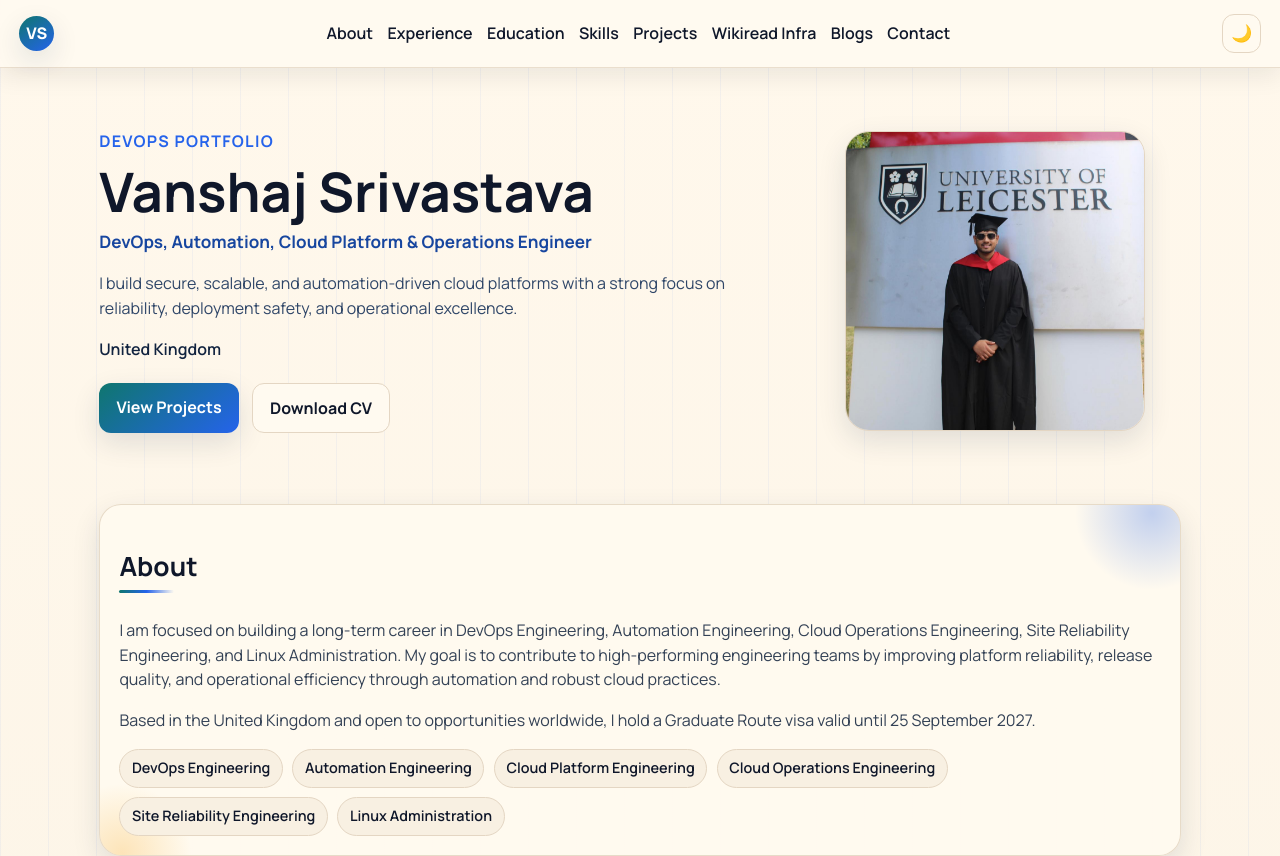
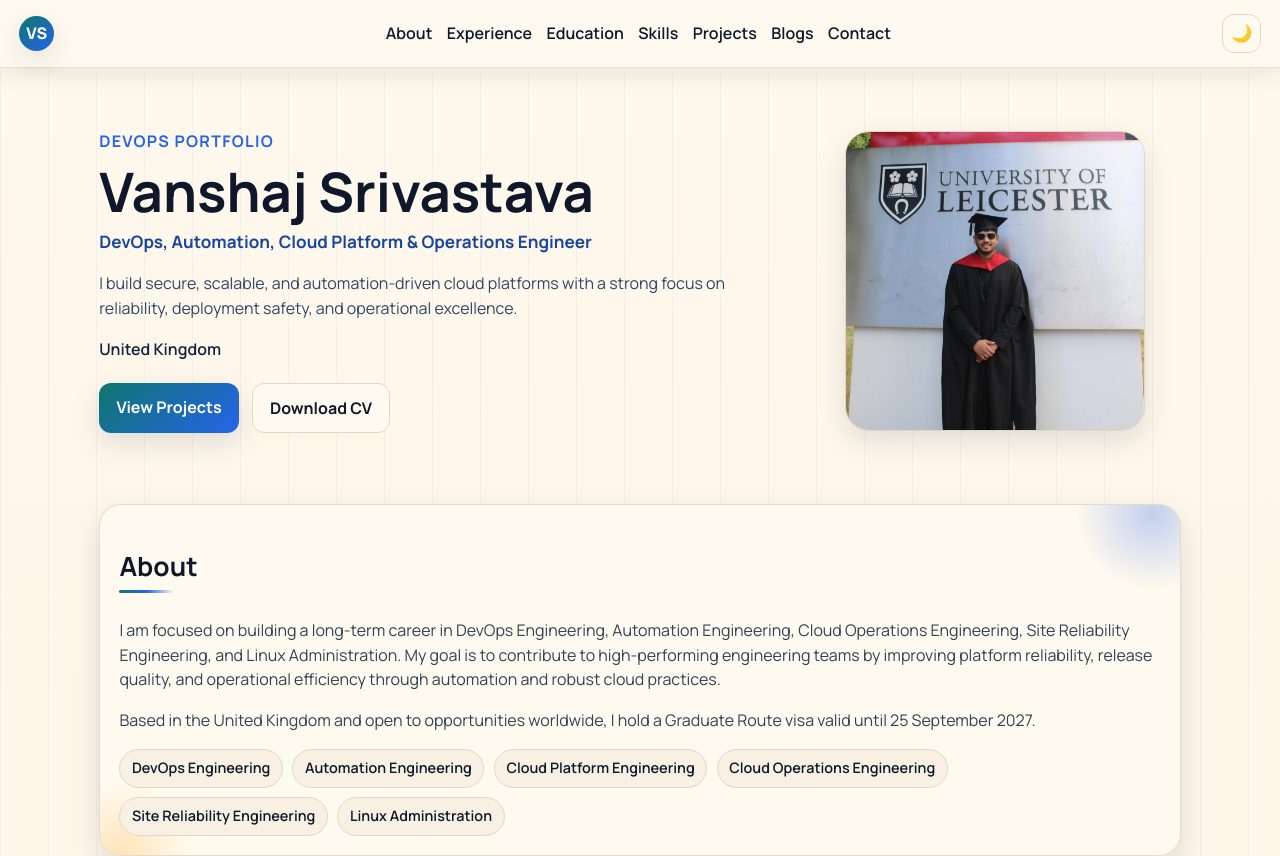
Before and after one commit to Vanshajsrivastava/react-frontend, a React (Create React App) app: page / in a window 1280 px wide. Shown: the top 856 px of the page. Built offline with nearby package versions, Linux system fonts and the light colour scheme.

Commit message:
Remove Wikiread Infra item from top navigation

```diff
--- a/src/App.js
+++ b/src/App.js
@@ -402,15 +402,6 @@ function App() {
           <a href="#education">Education</a>
           <a href="#skills">Skills</a>
           <a href="#projects">Projects</a>
-          <a
-            href="#wikiread-infra"
-            onClick={(e) => {
-              e.preventDefault();
-              setInfraOpen(true);
-            }}
-          >
-            Wikiread Infra
-          </a>
           <a href="#blogs">Blogs</a>
           <a href="#contact">Contact</a>
         </nav>
```
